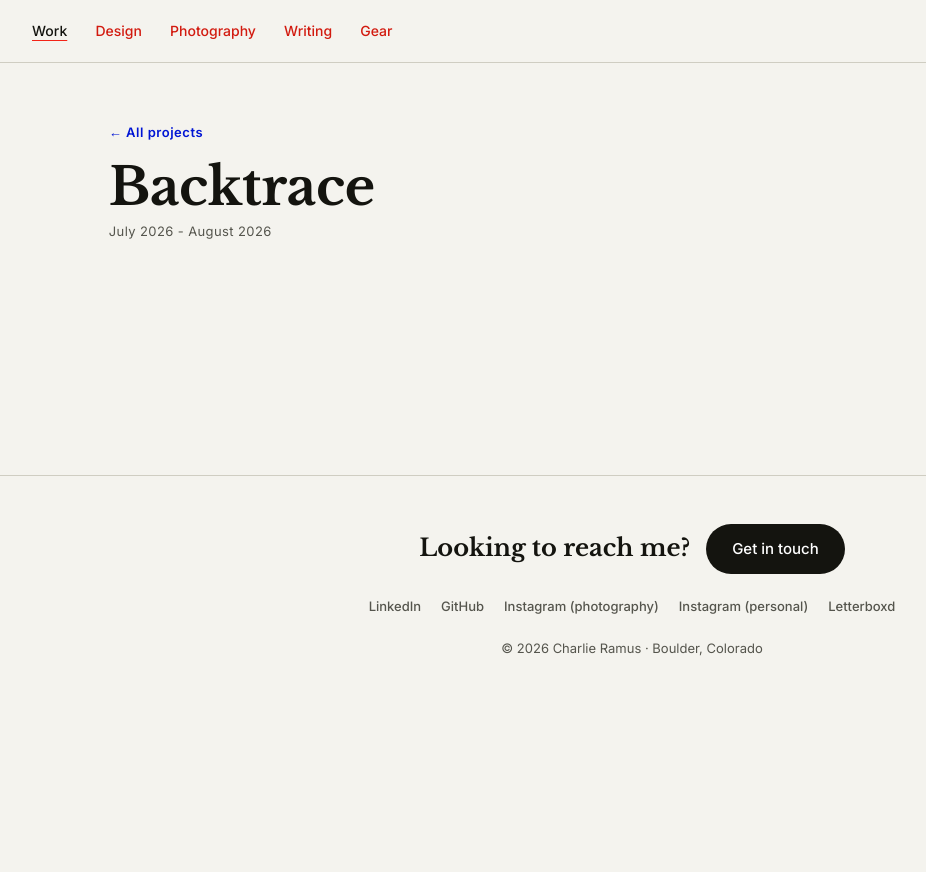
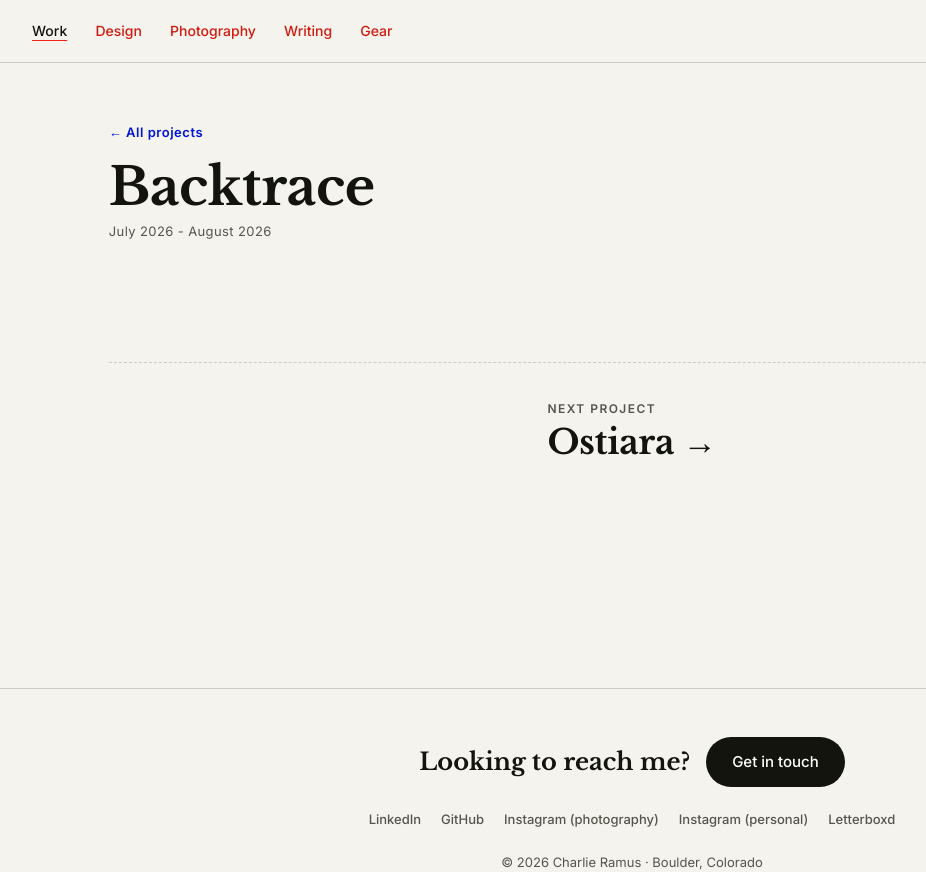
Before and after one commit to charlieramus/charlieramus.comv2, a Next.js app: page /web-projects/backtrace in a window 1280 px wide. Shown: the whole page, without its empty margins (8-934 px from the left). Before the commit the page ends 800 px from the top, so only its background shows below. Built offline with nearby package versions, Linux system fonts and the light colour scheme.

Commit message:
stage4v12

```diff
--- a/app/globals.css
+++ b/app/globals.css
@@ -2438,6 +2438,91 @@ body {
     object-fit: cover;
   }
 
+  /* BANNER — the customizable closing band: optional background image and/or an
+     optional overlaid serif line. Rounded to match the page (kept in the content
+     frame, not full-bleed). A subtle flat scrim is added ONLY when text sits over
+     an image (`.has-image.has-text`) — no heavy gradient. Text-only renders a
+     clean panel band; image-only renders the image band. */
+  .case-banner {
+    position: relative;
+    margin-top: clamp(44px, 6vw, 80px);
+    min-height: clamp(180px, 26vw, 300px);
+    display: flex;
+    align-items: center;
+    justify-content: center;
+    padding: clamp(28px, 5vw, 56px);
+    border-radius: 16px;
+    overflow: hidden;
+    background: var(--color-panel);
+    border: 1px solid var(--color-line);
+  }
+  .case-banner-img {
+    object-fit: cover;
+  }
+  .case-banner.has-image.has-text::after {
+    content: "";
+    position: absolute;
+    inset: 0;
+    background: rgba(20, 20, 15, 0.4);
+  }
+  .case-banner-text {
+    position: relative; /* above the image + scrim */
+    z-index: 1;
+    font-family: var(--font-serif);
+    font-weight: 700;
+    font-size: clamp(20px, 3.4vw, 34px);
+    line-height: 1.25;
+    letter-spacing: -0.01em;
+    text-align: center;
+    max-width: 26ch;
+    color: var(--color-ink);
+  }
+  .case-banner.has-image .case-banner-text {
+    color: var(--color-paper);
+  }
+
+  /* NEXT PROJECT — the quiet foot link. A small uppercase label over the serif
+     project title, which carries the site's animated underline-grow on hover
+     (mirrors .proj-title-link). Sits below a dashed rule like the inner pages. */
+  .case-next {
+    margin-top: clamp(48px, 7vw, 90px);
+    padding-top: clamp(24px, 3vw, 36px);
+    border-top: 1px dashed var(--color-line);
+  }
+  .case-next-link {
+    display: inline-flex;
+    flex-direction: column;
+    gap: 6px;
+  }
+  .case-next-label {
+    font-size: 12px;
+    font-weight: 600;
+    letter-spacing: 0.12em;
+    text-transform: uppercase;
+    color: var(--color-ink-soft);
+  }
+  .case-next-title {
+    font-family: var(--font-serif);
+    font-weight: 700;
+    font-size: clamp(22px, 3.6vw, 34px);
+    line-height: 1.1;
+    letter-spacing: -0.01em;
+    color: var(--color-ink);
+    background-image: linear-gradient(var(--color-red), var(--color-red));
+    background-size: 0 2px;
+    background-position: 0 100%;
+    background-repeat: no-repeat;
+    transition: background-size 0.3s ease;
+  }
+  .case-next-link:hover .case-next-title {
+    background-size: 100% 2px;
+  }
+  .case-next-link:focus-visible {
+    outline: 2px solid var(--color-blue);
+    outline-offset: 3px;
+    border-radius: 3px;
+  }
+
   /* Design — per-project slide galleries */
   .design-project {
     padding: clamp(30px, 5vw, 58px) 0;
--- a/app/web-projects/[slug]/page.tsx
+++ b/app/web-projects/[slug]/page.tsx
@@ -7,7 +7,7 @@ import Motif from "@/components/motif";
 import SiteHeader from "@/components/site-header";
 import SiteFooter from "@/components/site-footer";
 import { webProjects } from "@/data/projects-web";
-import { webProjectBySlug } from "@/data/previews";
+import { webProjectBySlug, nextWebProject } from "@/data/previews";
 import { SITE_URL } from "@/data/site";
 
 // Prerender exactly the projects in the manifest; anything else 404s. Same
@@ -57,6 +57,8 @@ export default async function WebProjectDetail({ params }: Params) {
   const { slug } = await params;
   // dynamicParams = false guarantees this resolves for every prerendered slug.
   const project = webProjectBySlug(slug)!;
+  // Next case study, derived from webProjects order (wraps last → first).
+  const next = nextWebProject(slug);
 
   const jsonLd = {
     "@context": "https://schema.org",
@@ -276,10 +278,48 @@ export default async function WebProjectDetail({ params }: Params) {
           </Reveal>
         )}
 
-        {/* Case-study sections render below in this fixed order, each only when
-            its data exists. V12 drops into these remaining slots:
-              BANNER     — closing banner image / text (V12)
-              NEXT       — next-project nav (V12) */}
+        {/* BANNER — a customizable closing band: an optional background image
+            and/or an optional overlaid line of text, both // CUSTOMIZE. A
+            subtle scrim is added only when text sits over an image. Rounded to
+            match the page (not full-bleed). Renders only when `banner` has an
+            image or text. No caption. */}
+        {project.banner && (project.banner.image || project.banner.text) && (
+          <Reveal
+            as="section"
+            className={`case-banner${project.banner.image ? " has-image" : ""}${
+              project.banner.text ? " has-text" : ""
+            }`}
+          >
+            {project.banner.image && (
+              <Image
+                src={project.banner.image}
+                alt={`${project.title} — banner`}
+                fill
+                sizes="(max-width: 1200px) 100vw, 1200px"
+                className="case-banner-img"
+              />
+            )}
+            {project.banner.text && (
+              <p className="case-banner-text">{project.banner.text}</p>
+            )}
+          </Reveal>
+        )}
+
+        {/* NEXT PROJECT — the quiet foot link handing the visitor to the next
+            case study, derived from `webProjects` order (wraps last → first).
+            No config field. With ≥1 project it always resolves a target. */}
+        {next && (
+          <Reveal as="nav" className="case-next" aria-label="Project navigation">
+            <Link
+              href={`/web-projects/${next.slug}`}
+              prefetch={false}
+              className="case-next-link"
+            >
+              <span className="case-next-label">Next project</span>
+              <span className="case-next-title">{next.title} →</span>
+            </Link>
+          </Reveal>
+        )}
       </div>
 
       </main>
--- a/data/previews.ts
+++ b/data/previews.ts
@@ -95,3 +95,13 @@ export function workBandProjects(): WebProject[] {
 export function webProjectBySlug(slug: string): WebProject | undefined {
   return webProjects.find((p) => p.slug === slug);
 }
+
+/** The project after `slug` in `webProjects` order, wrapping the last back to
+ *  the first — the "Next project →" target on each case study (V12). Derived
+ *  from array order, no config field. Returns `undefined` only for an unknown
+ *  slug (callers gate on it); with ≥1 project it always resolves a target. */
+export function nextWebProject(slug: string): WebProject | undefined {
+  const i = webProjects.findIndex((p) => p.slug === slug);
+  if (i === -1) return undefined;
+  return webProjects[(i + 1) % webProjects.length];
+}
--- a/site.config.ts
+++ b/site.config.ts
@@ -543,6 +543,14 @@ export const webProjects: WebProject[] = [
     // render in review. Swap for real Ostiara captures when available.
     wideShot: "/images/web/charlieramus-com.webp",
     fullBleed: "/images/web/mylifeinarepo.webp",
+    // CUSTOMIZE (V12): the closing banner — an optional background image and/or
+    // an overlaid line of text. Here it's text over an image (a subtle scrim is
+    // added automatically for legibility). PLACEHOLDER image — reuses an
+    // existing /images/web shot until a real Ostiara banner asset exists.
+    banner: {
+      image: "/images/web/charlieramus-com.webp",
+      text: "Built solo, end to end — and still bending back to how the work is really done.",
+    },
   },
   {
     title: "MyLifeInARepo",
```
Also changed, not shown: 1 other file (tests, documents, lock files or other folders).
